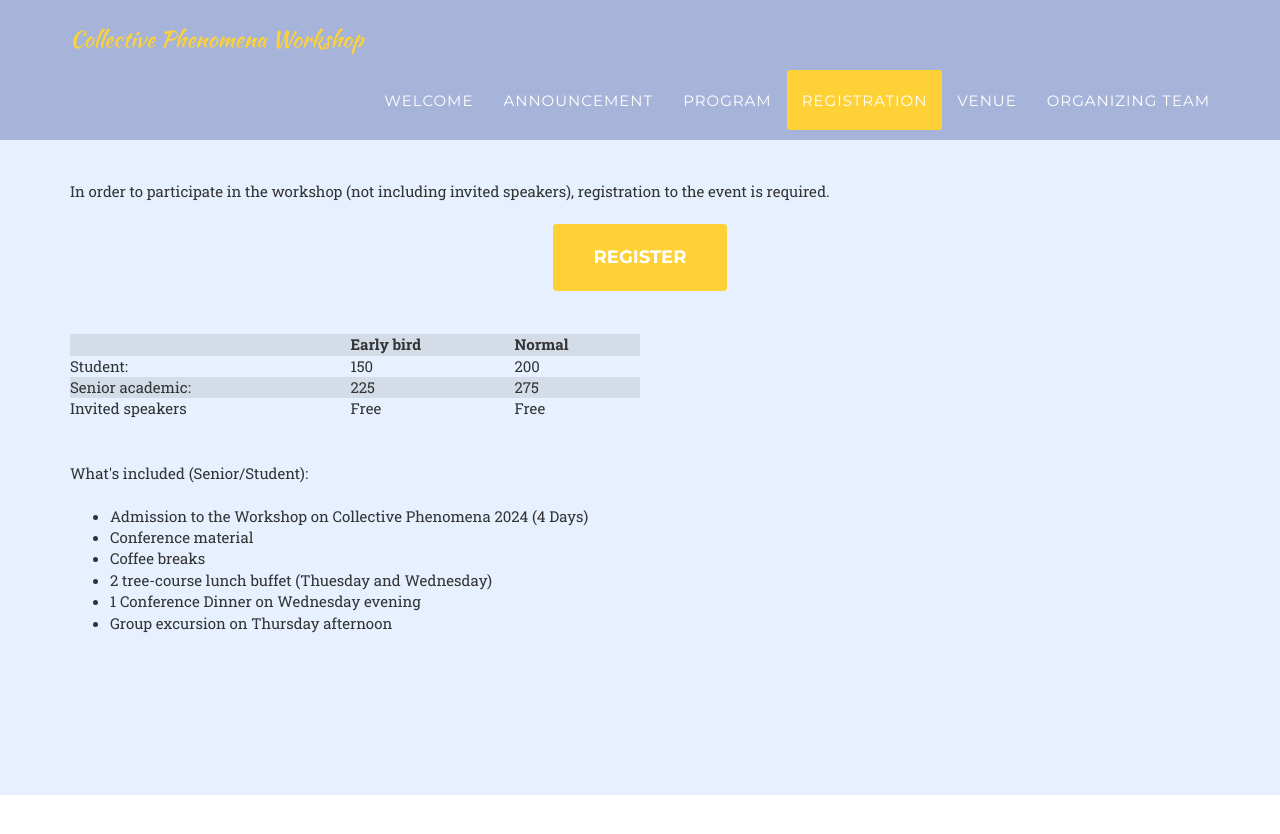
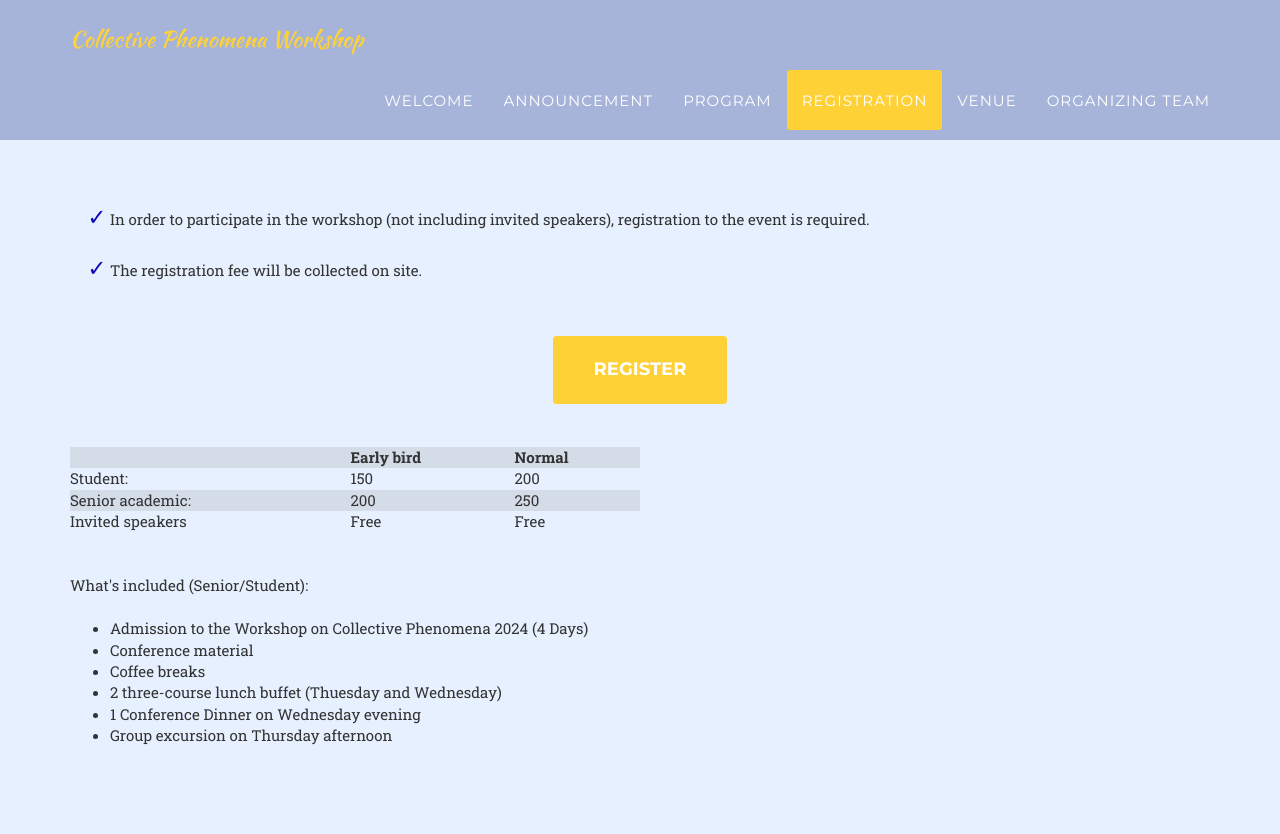
Before and after one commit to KilianSeibold/KilianSeibold.github.io, a Jekyll site: the page built from index.html, in a window 1280 px wide and 900 px high, scrolled down 3106 px. Shown: the top 834 px of the window. Built offline with Jekyll 4.4.1, drawn with Linux system fonts in a browser that asks for light colours; some web fonts are replaced.

Commit message:
Update registration.html

```diff
--- a/_includes/registration.html
+++ b/_includes/registration.html
@@ -10,7 +10,15 @@
 
             <!-- ---------------------------- -->
    <!-- <h4 class="subheading"> Registration:</h4> -->
-In order to participate in the workshop (not including invited speakers), registration to the event is required. <br><br>
+
+   <ul class="custom-list">
+  <li >In order to participate in the workshop (not including invited speakers), registration to the event is required.</li>
+  <li>The registration fee will be collected on site.</li>
+</ul>
+
+ <br><br>
+
+
 <!-- The online registration can be accessed  -->
 
 <div style="text-align:center">
@@ -32,8 +40,8 @@ In order to participate in the workshop (not including invited speakers), regist
   </tr>
   <tr class="odd-row">
     <td>Senior academic:</td>
-    <td>225</td>
-    <td>275</td>
+    <td>200</td>
+    <td>250</td>
   </tr>
   <tr class="even-row">
     <td>Invited speakers</td>
@@ -50,7 +58,7 @@ What's included (Senior/Student):<br><br>
 <li> Admission to the Workshop on Collective Phenomena 2024 (4 Days) </li>
 <li> Conference material</li>
   <li> Coffee breaks</li>
-  <li> 2 tree-course lunch buffet (Thuesday and Wednesday)</li>
+  <li> 2 three-course lunch buffet (Thuesday and Wednesday)</li>
   <li> 1 Conference Dinner on Wednesday evening</li>
  <li> Group excursion on Thursday afternoon</li>
 </ul>
```
